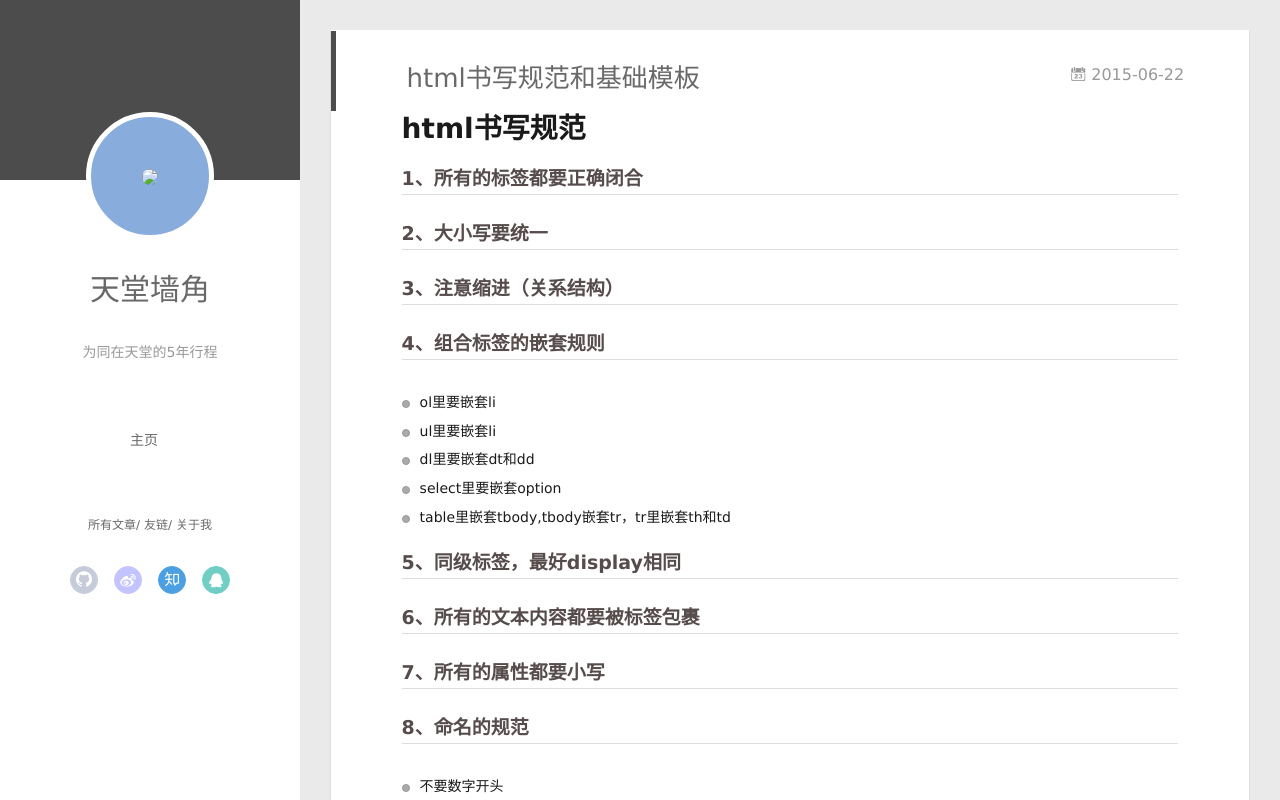
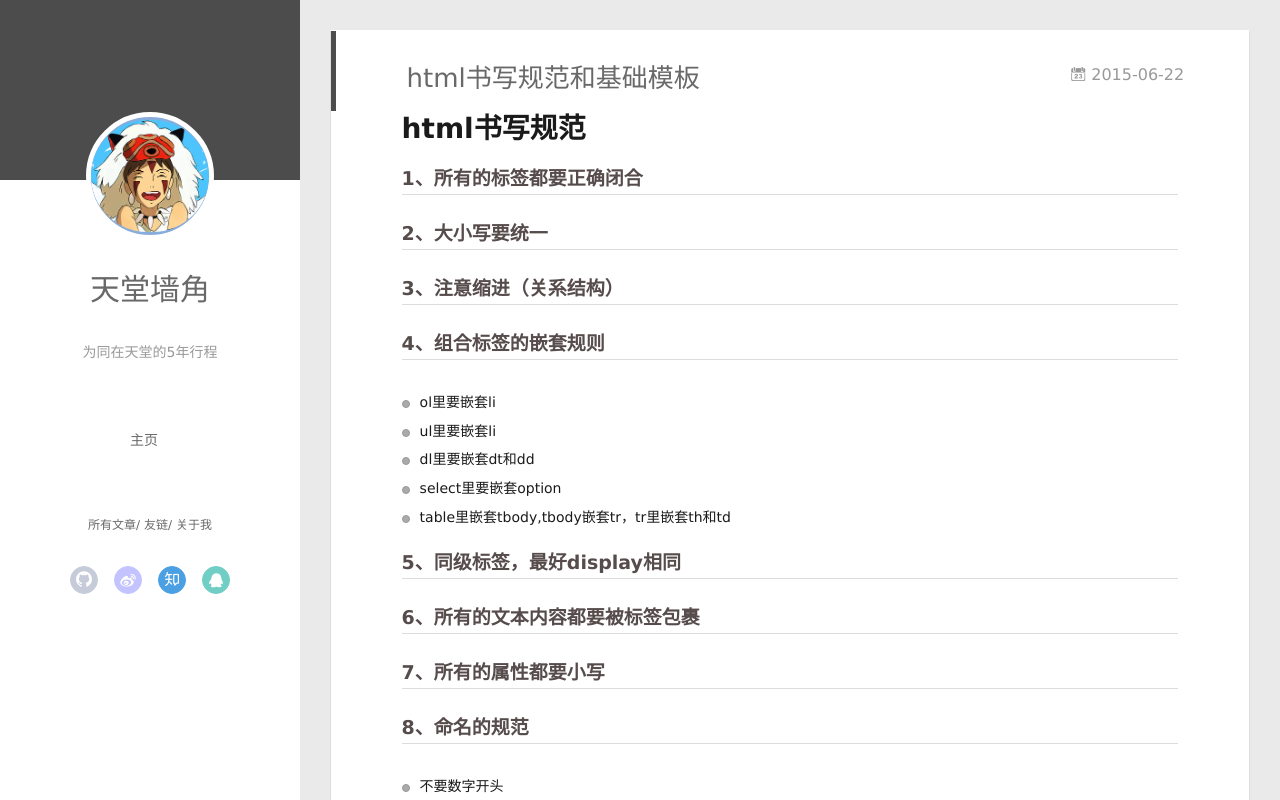
Before and after one commit to DuYangsir/duyangsir.github.io, a plain HTML site: page 2015/06/22/html书写规范和基础模板/index.html in a window 1280 px wide. Drawn offline with Linux system fonts and the light colour scheme; a script that the page names is missing.

Commit message:
Site updated: 2016-12-28 18:21:47

```diff
--- a/2015/06/22/html书写规范和基础模板/index.html
+++ b/2015/06/22/html书写规范和基础模板/index.html
@@ -54,7 +54,7 @@ table里嵌套tbody,tbody嵌套tr，tr里嵌套th和td">
 <div class="intrude-less">
 	<header id="header" class="inner">
 		<a href="/" class="profilepic">
-			<img src="v.png" class="js-avatar">
+			<img src="/img/v.png" class="js-avatar">
 		</a>
 		<hgroup>
 		  <h1 class="header-author"><a href="/">天堂墙角</a></h1>
@@ -111,7 +111,7 @@ table里嵌套tbody,tbody嵌套tr，tr里嵌套th和td">
 	<div class="intrude-less">
 		<header id="header" class="inner">
 			<div class="profilepic">
-				<img src="v.png" class="js-avatar">
+				<img src="/img/v.png" class="js-avatar">
 			</div>
 			<hgroup>
 			  <h1 class="header-author js-header-author">天堂墙角</h1>
```
Also changed, not shown: 2015/06/22/使用Hexo搭建博客/index.html (+2 -2 lines), 2015/06/22/常用标签/index.html (+2 -2 lines), 2015/06/24/Meta标签-1/index.html (+2 -2 lines), 2015/06/27/HTML5标签-01短语句/index.html (+2 -2 lines), 2015/06/27/HTML5标签-02语义化标签/index.html (+2 -2 lines), 2015/06/28/HTML5标签-03表单/index.html (+2 -2 lines), 2015/06/29/CSS3选择器/index.html (+2 -2 lines), 2015/06/29/HTML5标签-04音视频/index.html (+2 -2 lines), 2015/07/23/CSS 单位使用/index.html (+2 -2 lines), archives/2015/06/index.html (+2 -2 lines), archives/2015/07/index.html (+2 -2 lines), archives/2015/index.html (+2 -2 lines), archives/index.html (+2 -2 lines), index.html (+2 -2 lines).
